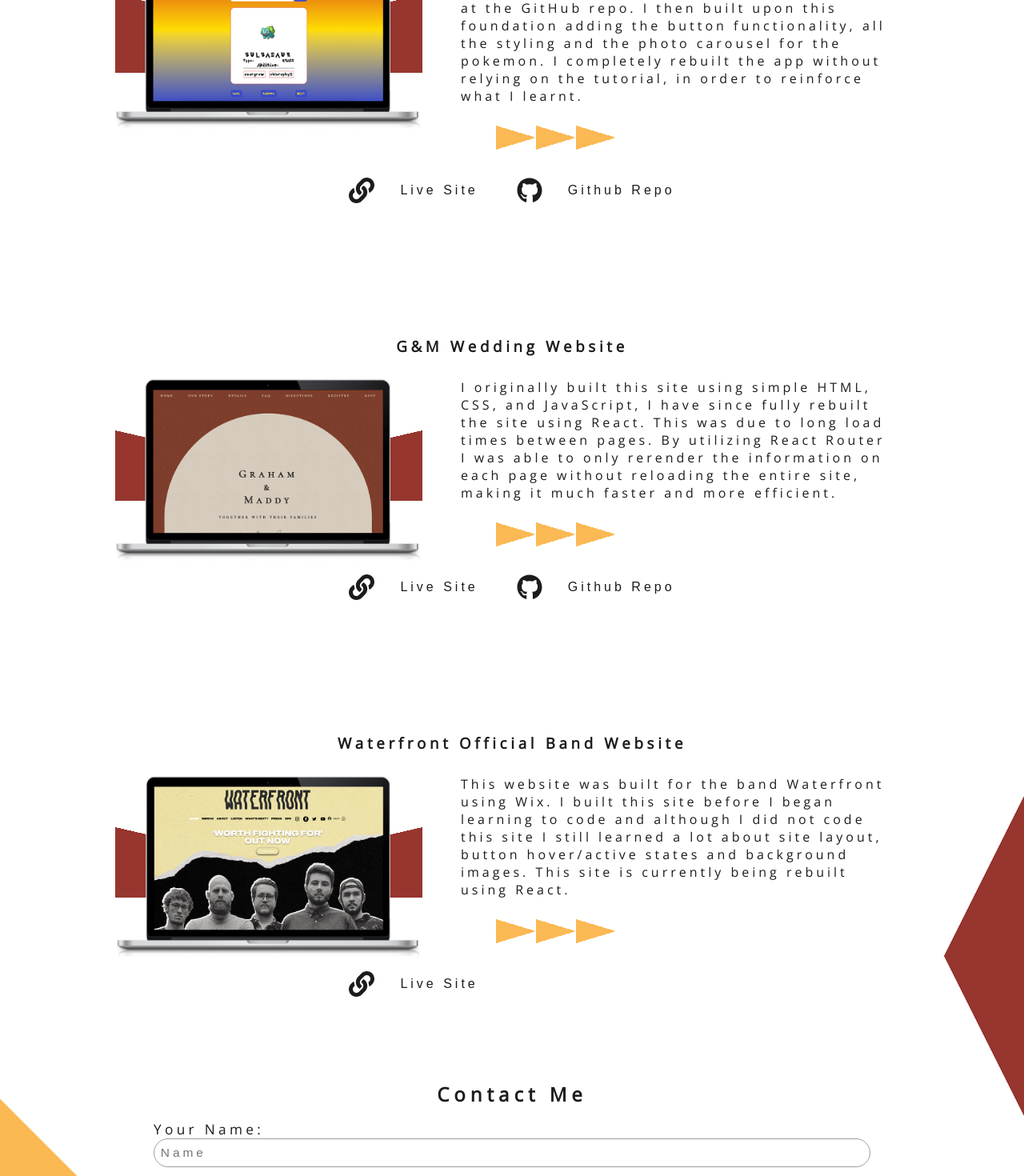
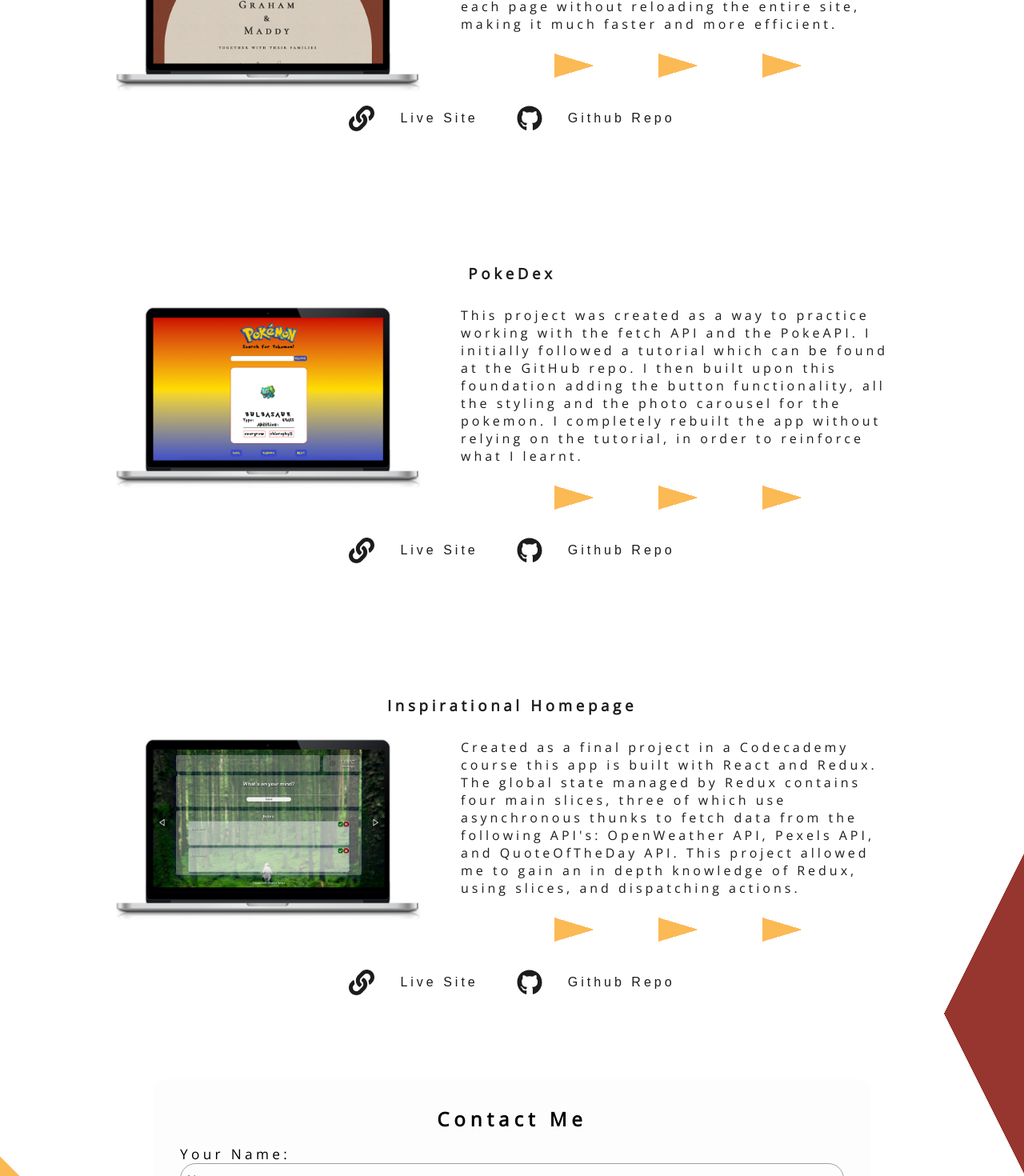
Before and after one commit to grahamjantz/graham-jantz-portfolio, a React (Create React App) app: page / in a window 1280 px wide. Shown: the part 2380-3850 px from the top of the page at 80% size. Built offline with nearby package versions, Linux system fonts and the light colour scheme; the HTML template or start-up script is replaced by a standard one; what react-animations would draw is missing.

Commit message:
edited waterfrontofficial-clone description reorganized projects. implemented react-scroll into nav and side nav with smooth scroll

```diff
--- a/package.json
+++ b/package.json
@@ -14,6 +14,7 @@
     "react-icons": "^4.4.0",
     "react-router-dom": "^6.4.0",
     "react-scripts": "5.0.1",
+    "react-scroll": "^1.8.8",
     "styled-components": "^5.3.5",
     "web-vitals": "^2.1.4"
   },
--- a/src/components/AboutPage/AboutPage.js
+++ b/src/components/AboutPage/AboutPage.js
@@ -19,7 +19,7 @@ const AboutPage = ({ themeBluRec, themeOrgSqu, themeBody }) => {
   `;
 
   return (
-      <div className="about-container" id="about">
+      <div className="about-container about" id="about">
         <h2 className="about-hero-section-title about-margin">About Me</h2>
         <StyledAboutHeroImage className="about-hero-image" src={heroDrums}/>
         <div className="about-bio">
--- a/src/components/Button/Button.js
+++ b/src/components/Button/Button.js
@@ -1,8 +1,10 @@
 import styled from '@emotion/styled'
 import React from 'react'
 import './Button.css'
+import { Link } from 'react-scroll'
 
-const Button = ({ text, handleClick, themeColor, icon, themeBoxShadow1, themeBoxShadow2, href, target, display, visibility, bluRect }) => {
+
+const Button = ({ text, handleClick, themeColor, icon, offset, target, visibility, bluRect, to }) => {
 
 
   const StyledButton = styled.button`
@@ -12,13 +14,16 @@ const Button = ({ text, handleClick, themeColor, icon, themeBoxShadow1, themeBox
   &.nav-btn:hover {
     border-bottom: 2px solid ${bluRect};
   }
+  &.nav-btn.active {
+    border-bottom: 2px solid ${bluRect};
+  }
   `;
 
-  const  StyledLink = styled.a`
-  color: ${themeColor};
-  height: 100%;
-  }
-  `;
+  // const  StyledLink = styled.a`
+  // color: ${themeColor};
+  // height: 100%;
+  // }
+  // `;
 
   // box-shadow: -3px -3px 7px ${themeBoxShadow1},
   // 3px 3px 5px ${themeBoxShadow2};
@@ -30,13 +35,25 @@ const Button = ({ text, handleClick, themeColor, icon, themeBoxShadow1, themeBox
 
   return (
       <StyledButton
+      className='nav-btn'
+      >
+        <Link
           onClick={handleClick}
-          className='nav-btn'
+          target={target}
+          to={`${to}`}
+          spy={true}
+          smooth={true}
+          offset={offset}
+          duration={500}
+          activeClass='active'
+          style={{
+            color: themeColor,
+            height: '100%'
+          }}
         >
-        <StyledLink href={href} target={target}>
         {icon}
         {text}
-        </StyledLink>
+        </Link>
       </StyledButton>
   )
 }
--- a/src/components/ContactPage/ContactPage.css
+++ b/src/components/ContactPage/ContactPage.css
@@ -1,11 +1,16 @@
 .contact-container {
     margin: 4em 0;
+    padding: 2em;
     align-self: center;
     width: 90%;
     display: flex;
     flex-direction: column;
     align-items: center;
     gap: 1em;
+    /* backdrop-filter: blur(16px); */
+    background-color: rgba(253, 253, 253, 0.75);
+    border-radius: 12px;
+    border: 1px solid rgba(255, 255, 255, 0.125);
 }
 
 .contact {
@@ -27,6 +32,7 @@
     padding: 0.5em;
     font-size: 1em;
     border-radius: 20px;
+    font-family: 'Open Sans';
 }
 
 .contact textarea {
--- a/src/components/ContactPage/ContactPage.js
+++ b/src/components/ContactPage/ContactPage.js
@@ -34,7 +34,7 @@ const ContactPage = ({ themeColor, themeBoxShadow1, themeBoxShadow2, themeBody,
 
 
   return (
-    <div className='contact-container' id="contact">
+    <div className='contact-container' id="contact" style={{color: 'black'}}>
       <div className='contact-org-squ-container'>
           <StyledOrgSqu className='contact-org-square'/>
         </div>
--- a/src/components/Header/Header.js
+++ b/src/components/Header/Header.js
@@ -29,7 +29,7 @@ const Header = ({ toggleTheme, themeBody, themeColor, themeBoxShadow1, themeBoxS
           <nav className='navbar'>
             <Button
               text='GJ'
-              href="#"
+              to="home"
               themeColor={themeColor}
               themeBoxShadow1={themeBoxShadow1}
               themeBoxShadow2={themeBoxShadow2}
--- a/src/components/PortfolioPage/PortfolioPage.js
+++ b/src/components/PortfolioPage/PortfolioPage.js
@@ -35,11 +35,24 @@ const Portfolio = ({ className, themeColor, themeBoxShadow1, themeBoxShadow2, th
       <h2 style={{ paddingTop: '5em' }}>Portfolio</h2>
       <StyledProjects>
         <Project
-          title='Inspirational Homepage'
-          description={`Created as a final project in a Codecademy course this app is built with React and Redux. The global state managed by Redux contains four main slices, three of which use asynchronous thunks to fetch data from the following API's: OpenWeather API, Pexels API, and QuoteOfTheDay API. This project allowed me to gain an in depth knowledge of Redux, using slices, and dispatching actions.`}
-          src={inspirationalHomepage}
-          liveLink="https://gj-inspirational-homepage.netlify.app"
-          repoLink="https://github.com/grahamjantz/inspirational-homepage"
+          title='Waterfront Official Band Website'
+          description={`This website was built using React for the band Waterfront. This website is intended to be a landing page for fans to get information about the band such as new music, press releases, and more.`}
+          src={waterfrontOfficialV2}
+          target="_blank"
+          liveLink="https://waterfrontofficial-clone.netlify.app/"
+          repoLink="https://github.com/grahamjantz/waterfrontofficial-clone"
+          themeColor={themeColor}
+          themeBoxShadow1={themeBoxShadow1}
+          themeBoxShadow2={themeBoxShadow2}
+          themeBluRec={themeBluRec}
+          themeOrgSqu={themeOrgSqu}
+        />
+        <Project
+          title='G&M Wedding Website'
+          description="I originally built this site using simple HTML, CSS, and JavaScript, I have since fully rebuilt the site using React. This was due to long load times between pages. By utilizing React Router I was able to only rerender the information on each page without reloading the entire site, making it much faster and more efficient."
+          src={grahamAndMaddyV2}
+          liveLink="https://grahamandmaddy.com"
+          repoLink="https://github.com/grahamandmaddy/grahamandmaddy.github.io"
           target="_blank"
           themeColor={themeColor}
           themeBoxShadow1={themeBoxShadow1}
@@ -61,27 +74,12 @@ const Portfolio = ({ className, themeColor, themeBoxShadow1, themeBoxShadow2, th
           themeOrgSqu={themeOrgSqu}
         />
         <Project
-            title='G&M Wedding Website'
-            description="I originally built this site using simple HTML, CSS, and JavaScript, I have since fully rebuilt the site using React. This was due to long load times between pages. By utilizing React Router I was able to only rerender the information on each page without reloading the entire site, making it much faster and more efficient."
-            src={grahamAndMaddyV2}
-            liveLink="https://grahamandmaddy.com"
-            repoLink="https://github.com/grahamandmaddy/grahamandmaddy.github.io"
+          title='Inspirational Homepage'
+          description={`Created as a final project in a Codecademy course this app is built with React and Redux. The global state managed by Redux contains four main slices, three of which use asynchronous thunks to fetch data from the following API's: OpenWeather API, Pexels API, and QuoteOfTheDay API. This project allowed me to gain an in depth knowledge of Redux, using slices, and dispatching actions.`}
+          src={inspirationalHomepage}
+          liveLink="https://gj-inspirational-homepage.netlify.app"
+          repoLink="https://github.com/grahamjantz/inspirational-homepage"
           target="_blank"
-            themeColor={themeColor}
-            themeBoxShadow1={themeBoxShadow1}
-            themeBoxShadow2={themeBoxShadow2}
-            themeBluRec={themeBluRec}
-            themeOrgSqu={themeOrgSqu}
-          />
-        <Project
-            title='Waterfront Official Band Website'
-            description={`This website was built for the band Waterfront using Wix. I built this site before I began learning to code and although I did not code this site I still learned a lot about site layout, button hover/active states and background images. This site is currently being rebuilt using React.`}
-            src={waterfrontOfficialV2}
-            target="_blank"
-            liveLink="https://waterfrontofficial-clone.netlify.app/"
-            repoLink="https://waterfrontofficial-clone.netlify.app/"
-            display='hidden'
-            visibility='hidden'
           themeColor={themeColor}
           themeBoxShadow1={themeBoxShadow1}
           themeBoxShadow2={themeBoxShadow2}
--- a/src/components/Project/Project.css
+++ b/src/components/Project/Project.css
@@ -47,31 +47,15 @@
     flex-direction: column;
     align-items: center;
     gap: 1em;
+    justify-content: center;
 }
 
 .triangle-container {
-    width: 80%;
+    width: 100%;
     height: 50px;
     display: flex;
-    justify-content: flex-start;
-    animation: gap 1s;
-    animation-timing-function: ease-in-out;
-    animation-direction: alternate;
-    animation-iteration-count: infinite;
-    animation-play-state: paused;
-}
-
-.triangle-container:hover {
-    animation-play-state: running;
-}
-
-.triangle:hover {
-    animation-play-state: running;
-}
-
-@keyframes gap {
-    0% { gap: 0 }
-    100% { gap: 50px }
+    justify-content: center;
+    gap: 50px;
 }
 
 .triangle {
@@ -117,8 +101,7 @@
     .triangle {
         width: 30px;
     }
-    @keyframes gap {
-        0% { gap: 20px }
-        100% { gap: 100px }
+    .triangle-container {
+        gap: 100px;
     }
 }
--- a/src/components/Project/Project.js
+++ b/src/components/Project/Project.js
@@ -4,7 +4,7 @@ import { FaLink, FaGithub } from "react-icons/fa";
 import Button from '../Button/Button';
 import styled from '@emotion/styled';
 
-const Project = ({ title, src, liveLink, repoLink, target, description, themeColor, themeBoxShadow1, themeBoxShadow2, themeBluRec, themeOrgSqu, display, visibility }) => {
+const Project = ({ title, src, liveLink, repoLink, target, description, themeColor, themeBoxShadow1, themeBoxShadow2, themeBluRec, themeOrgSqu, display }) => {
 
   const StyledProjectContainer = styled.div`
     background-color: transparent;
@@ -28,65 +28,12 @@ const Project = ({ title, src, liveLink, repoLink, target, description, themeCol
     }
   `;
 
-  const StyledProjectTriangle = styled.div`
-  background-image:
-  linear-gradient(to bottom right, transparent 50%, ${themeBluRec} 0),
-  linear-gradient(to top right, ${themeBluRec} 50%, transparent 0);
-  `;
+  // const StyledProjectTriangle = styled.div`
+  // background-image:
+  // linear-gradient(to bottom right, transparent 50%, ${themeBluRec} 0),
+  // linear-gradient(to top right, ${themeBluRec} 50%, transparent 0);
+  // `;
 
-  /*
-    DEAR FUTURE GRAHAM,
-    ONCE THE WATERFRONT SITE IS TAKEN OFF YOUR PORTFOLIO, OR IF YOU REBUILD IT IN REACT, DELETE THIS IF STATEMENT. THIS IS ONLY HERE TO ENSURE THAT THERE IS NOT A LINK TO A GITHUB REPO FOR THE WF SITE. AS OF NOW (09/14/2022) THERE IS NO GITHUB REPO FOR THIS SITE. MAYBE YOU WILL MAKE ONE DOWN THE ROAD I DON'T KNOW MAYBE YOU WON'T. TIME WILL TELL, THE FATE OF THIS REPO IS IN YOUR HANDS, WIELD THIS POWER WELL AND BE A FAIR RULER OF THE REPO POWER. REMEMBER, WITH GREAT POWER COMES GREAT RESPONSIBILITY. -STAN LEE -UNCLE BEN -GRAHAM JANTZ
-
-    YOU MISS 100% OF THE SHOTS YOU DON'T TAKE -WAYNE GRETZY -MICHAEL SCOTT
-  */
-  if (display === 'hidden') {
-    return (
-      <div style={{display: 'flex', flexDirection: 'column', height: 'auto', alignItems: 'center' }}>
-        <StyledProjectContainer className='project-container'>
-          <h3 className='title'>{title}</h3>
-          <figure className='image'>
-            <img src={src} alt="mockup for project"/>
-            <StyledProjectTriangle className='project-triangle'/>
-          </figure>
-          <figcaption className='links'>
-            <Button
-                className='live-site-link'
-                icon={<FaLink style={{ fontSize: '2em', marginRight: '0.5em'}}/>}
-                text={'Live Site'}
-                href={liveLink}
-                target={target}
-                themeColor={themeColor}
-                themeBoxShadow1={themeBoxShadow1}
-                themeBoxShadow2={themeBoxShadow2}
-                bluRect={themeBluRec}
-                />
-            <Button
-                visibility={visibility}
-                className='github-repo-link'
-                icon={<FaGithub style={{ fontSize: '2em', marginRight: '0.5em'}}/>}
-                text={'Github Repo'}
-                href={repoLink}
-                target={target}
-                display={display}
-                themeColor={themeColor}
-                themeBoxShadow1={themeBoxShadow1}
-                themeBoxShadow2={themeBoxShadow2}
-                bluRect={themeBluRec}
-              />
-          </figcaption>
-          <div className='description'>
-            <p>{description}</p>
-            <div className='triangle-container'>
-              <div className='triangle'><StyledTriangle /></div>
-              <div className='triangle'><StyledTriangle /></div>
-              <div className='triangle'><StyledTriangle /></div>
-            </div>
-          </div>
-        </StyledProjectContainer>
-      </div>
-    )
-  }
 
   return (
     <div style={{display: 'flex', flexDirection: 'column', height: 'auto', alignItems: 'center' }}>
@@ -94,7 +41,7 @@ const Project = ({ title, src, liveLink, repoLink, target, description, themeCol
         <h3 className='title'>{title}</h3>
         <figure className='image'>
           <img src={src} alt="mockup for project"/>
-          <StyledProjectTriangle className='project-triangle'/>
+          {/* <StyledProjectTriangle className='project-triangle'/>  */}
         </figure>
         <figcaption className='links'>
             <Button
```
Also changed, not shown: src/components/NavbarList/NavbarList.js (+7 -6 lines), src/components/SideNavbarList/SideNavbarList.css (+10 -1 lines), src/components/SideNavbarList/SideNavbarList.js (+62 -9 lines), src/images/waterfrontofficialV3.png, 1 other file (tests, documents, lock files or other folders). Lines whose indentation alone changed are shown as unchanged.
